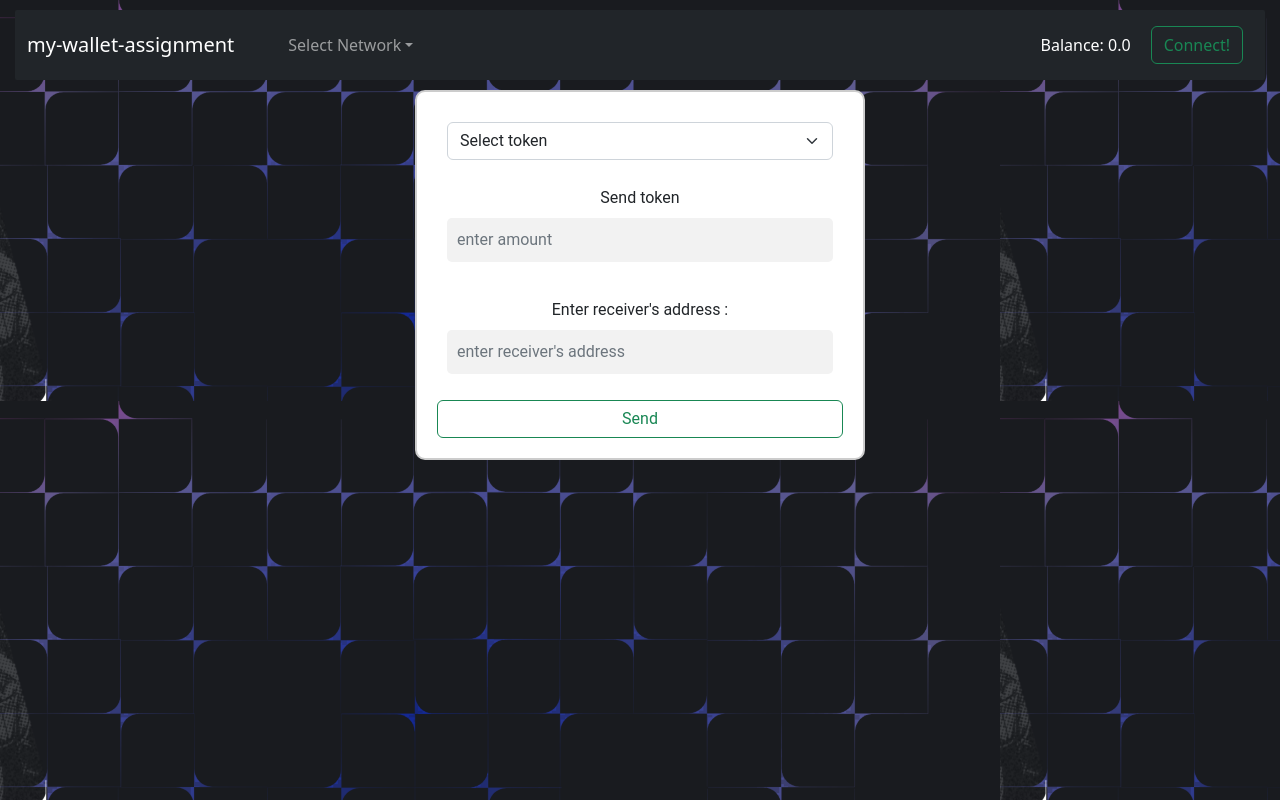
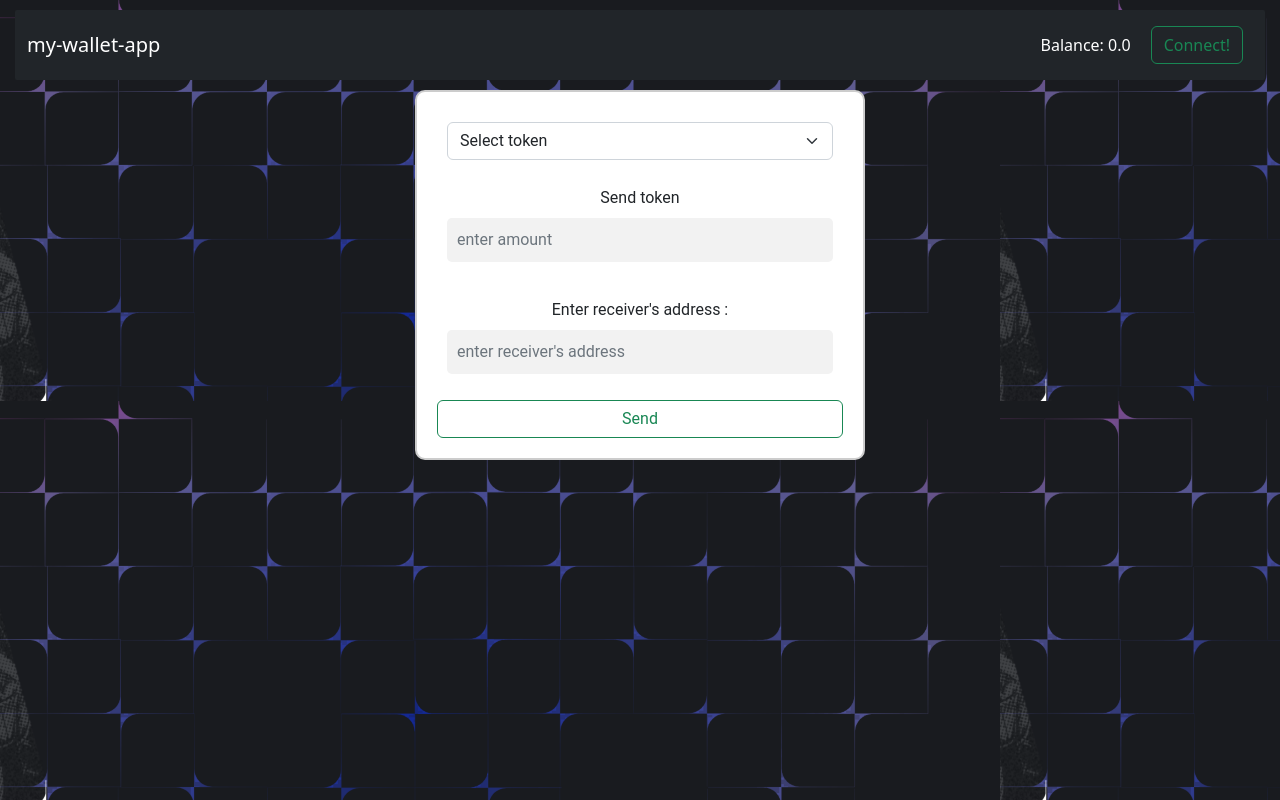
Before and after one commit to MoFahimKh/my-wallet-app, a React (Create React App) app: page / in a window 1280 px wide. Built offline with nearby package versions, Linux system fonts and the light colour scheme.

Commit message:
Update naming conventions

```diff
--- a/src/components/Navbar.js
+++ b/src/components/Navbar.js
@@ -3,8 +3,8 @@ import Nav from "react-bootstrap/Nav";
 import Navbar from "react-bootstrap/Navbar";
 import NavDropdown from "react-bootstrap/NavDropdown";
 import Container from "react-bootstrap/Container";
-import { GetAccount, GetBalance } from "../utils/account";
-import SetNetwork from "../utils/network";
+import { GetAccount, GetBalance } from "../utils/ethereum";
+import setNetwork from "../utils/network";
 import { Button } from "react-bootstrap";
 
 const MyNavbar = () => {
@@ -24,7 +24,7 @@ const MyNavbar = () => {
         const etherBalance = await GetBalance(accounts);
         setAccBalance(etherBalance);
         console.log(etherBalance);
-        SetNetwork(selectedOption);
+        setNetwork(selectedOption);
       } else {
         setWalletAddress("Connect!");
         setAccBalance(null);
@@ -47,7 +47,7 @@ const MyNavbar = () => {
         );
       }
     };
-  }, [account, accBalance, selectedOption]);
+  }, [account, selectedOption]);
 
   const handleOptionChange = async (eventKey) => {
     setSelectedOption(eventKey);
@@ -55,7 +55,7 @@ const MyNavbar = () => {
     setAccBalance(etherBalance);
     console.log(accBalance);
     console.log("selected!" + selectedOption);
-    SetNetwork(eventKey);
+    setNetwork(eventKey);
     console.log(eventKey);
   };
 
@@ -65,7 +65,7 @@ const MyNavbar = () => {
         const acc = await GetAccount();
         setAccount(acc);
         //selecting network
-        SetNetwork(selectedOption);
+        setNetwork(selectedOption);
         //connecting wallet
         if (acc[0]) {
           let trimmedAccount =
@@ -85,12 +85,23 @@ const MyNavbar = () => {
   return (
   <Navbar bg="dark" expand="lg" variant="dark">
   <Container fluid>
-        <Navbar.Brand>my-wallet-assignment</Navbar.Brand>
+    <Navbar.Brand>my-wallet-app</Navbar.Brand>
     <Navbar.Toggle aria-controls="navbarScroll" />
     <Navbar.Collapse id="navbarScroll">
       <Nav className="me-auto my-2 my-lg-0" navbarScroll>
+        {walletAddress !== "Connect!" && (
           <NavDropdown
-              title="Select Network"
+            title={
+              selectedOption
+                ? selectedOption === "0x1"
+                  ? "Mainnet"
+                  : selectedOption === "0xaa36a7"
+                  ? "Sepolia"
+                  : selectedOption === "0x13881"
+                  ? "Mumbai testnet"
+                  : "Select Network"
+                : "Select Network"
+            }
             value={selectedOption}
             onSelect={handleOptionChange}
           >
@@ -100,6 +111,7 @@ const MyNavbar = () => {
               Mumbai testnet
             </NavDropdown.Item>
           </NavDropdown>
+        )}
       </Nav>
       <Nav.Link style={{ marginRight: "20px" }}>
         Balance: {accBalance ? accBalance.slice(0, 7) : "0.0"}
@@ -114,6 +126,7 @@ const MyNavbar = () => {
     </Navbar.Collapse>
   </Container>
 </Navbar>
+
   );
 };
 
--- a/src/components/SendToken.js
+++ b/src/components/SendToken.js
@@ -4,7 +4,7 @@ import "bootstrap/dist/css/bootstrap.min.css";
 import { Button } from "react-bootstrap";
 import { sendEther, sendUSDT } from "../utils/transactions";
 
-const SendTransactions = () => {
+const SendToken = () => {
   const [amount, setAmount] = useState("");
   const [receiversAddress, setReceiversAddress] = useState("");
   const [selectedToken, setSelectedToken] = useState("ether");
@@ -14,7 +14,6 @@ const SendTransactions = () => {
   };
 
   const handleSendTransaction = async (selectedToken) => {
-    console.log(selectedToken + "adasd");
     if (selectedToken === "ether") {
       await sendEther(amount, receiversAddress);
     } else if (selectedToken === "USDT Stablecoin") {
@@ -71,4 +70,4 @@ const SendTransactions = () => {
   );
 };
 
-export default SendTransactions;
+export default SendToken;
--- a/src/pages/Home.js
+++ b/src/pages/Home.js
@@ -1,12 +1,12 @@
 import "bootstrap/dist/css/bootstrap.min.css";
-import SendTransactions from "../components/SendToken";
+import SendToken from "../components/SendToken";
 import MyNavbar from "../components/Navbar";
 
 const Home = () => {
   return (
     <>
       <MyNavbar />
-      <SendTransactions />
+      <SendToken />
     </>
   );
 };
--- a/src/utils/network.js
+++ b/src/utils/network.js
@@ -4,7 +4,7 @@ import {
   MUMBAI_PARAMS,
 } from "./netParams/netParams";
 
-const SetNetwork = async (value) => {
+const setNetwork = async (value) => {
   let params;
   if (value === "0x1") {
     params = MAINNET_PARAMS;
@@ -19,4 +19,4 @@ const SetNetwork = async (value) => {
   });
 };
 
-export default SetNetwork;
+export default setNetwork;
```
Also changed, not shown: src/utils/ethereum.js (renamed from src/utils/account.js). Lines whose indentation alone changed are shown as unchanged.
